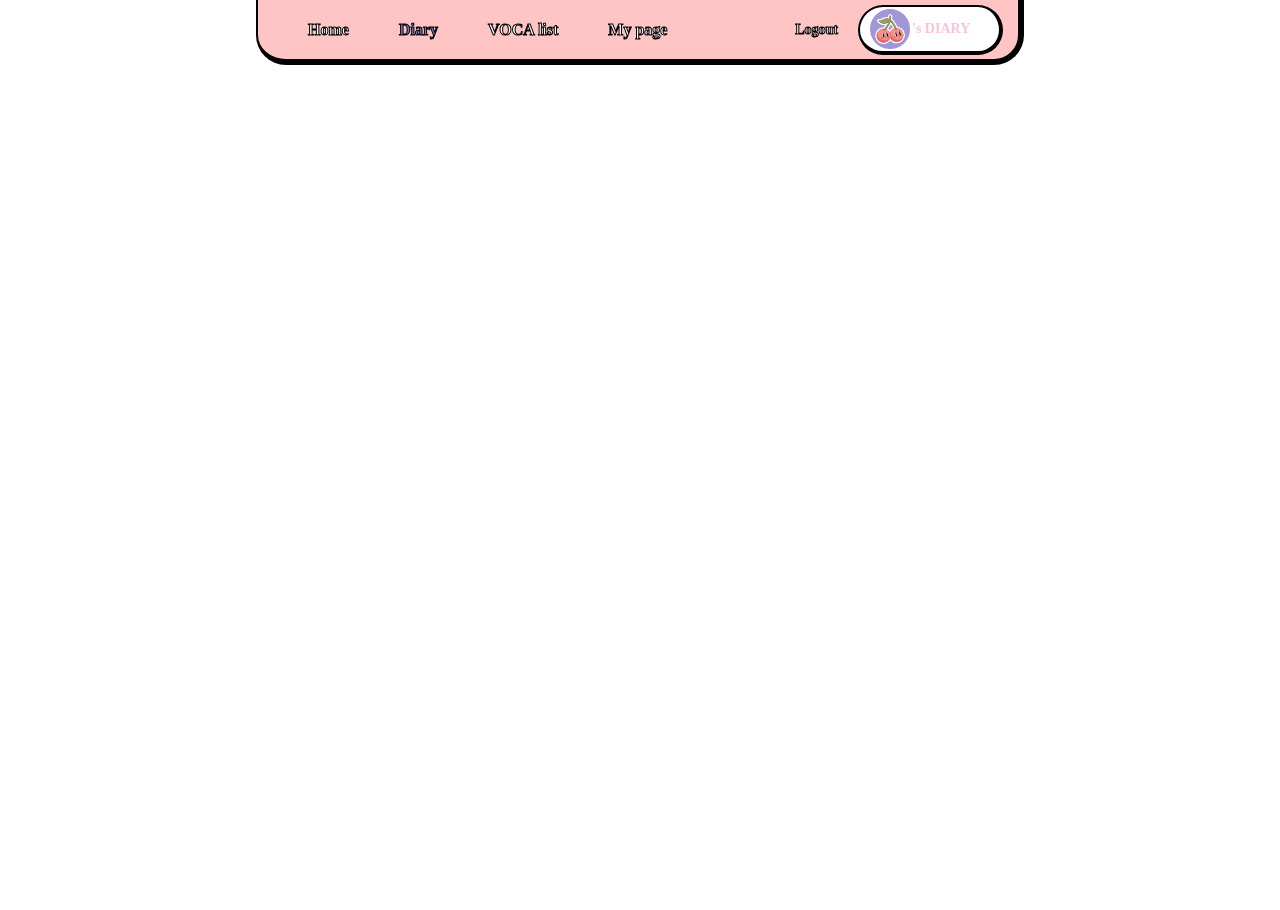
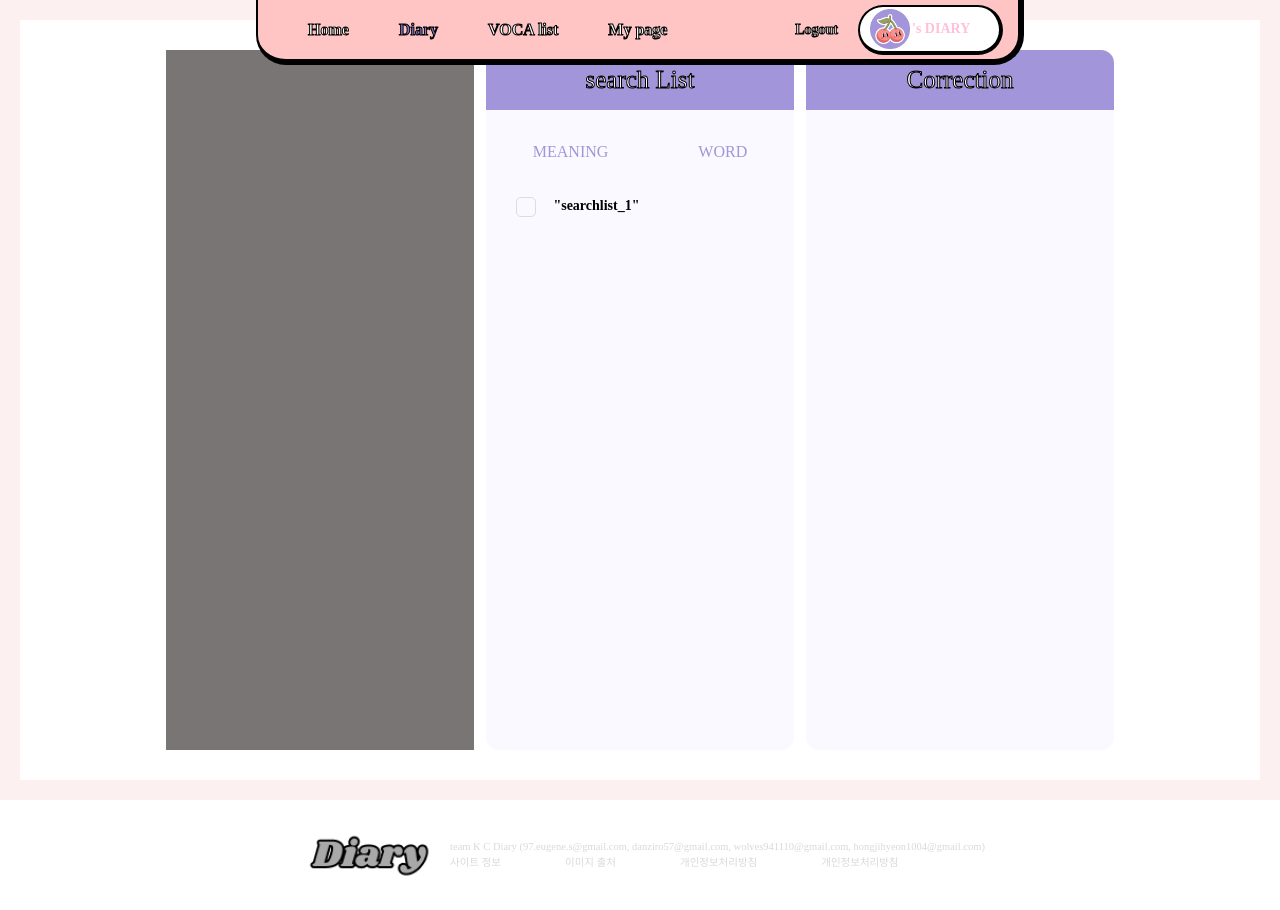
Before and after one commit to kiwowki/KiCanDiary, a React (Create React App) app in the folder client/: page /voca in a window 1280 px wide. Before the commit the page ends 800 px from the top, so only its background shows below. Built offline with nearby package versions, Linux system fonts and the light colour scheme.

Commit message:
23.12.27 서현

```diff
--- a/client/src/App.js
+++ b/client/src/App.js
@@ -1,11 +1,14 @@
 import React, { useEffect, useState } from "react";
-import { BrowserRouter, Route, Routes } from "react-router-dom";
+import { Route, Routes } from "react-router-dom";
 import "./assets/scss/style.scss";
 import Home from "./pages/Home";
 import Write from "./components/diary/Write";
 import Header from "./components/layout/Header";
 import HeaderMobile from "./components/layout/Header_m";
 import Aside from "./components/layout/Aside";
+import VocaList from "./components/voca/VocaList";
+import Footer from "./components/layout/Footer";
+import Main from "./components/layout/Main";
 
 const App = () => {
     const [isMobile, setIsMobile] = useState(false);
@@ -25,16 +28,48 @@ const App = () => {
     }, []);
 
     return (
-        <BrowserRouter>
-            <Routes>
-                {/* Home 페이지 */}
-                <Route path="/" element={<Home> <Aside /> </Home>} />
+        <>
+            <Main>
+                <Routes>
+                    {/* Home 페이지 */}
+                    <Route
+                        path="/"
+                        element={
+                            <>
+                                <Home />
+                                <Aside />
+                            </>
+                        }
+                    />
 
-                <Route path="/write" element={<Write isMobile={isMobile} />} />
+                    {/* Write 페이지 */}
+                    <Route
+                        path="/write"
+                        element={
+                            <>
+                                <Header />
+                                <Write isMobile={isMobile} />
+                            </>
+                        }
+                    />
 
-                <Route path="/*" element={isMobile ? (<HeaderMobile />) : (<Header />)} />
-            </Routes>
-        </BrowserRouter >
+                    {/* VocaList 페이지 */}
+                    <Route
+                        path="/voca"
+                        element={
+                            <>
+                                <Header />
+                                <VocaList isMobile={isMobile} />
+                            </>
+                        }
+                    />
+
+                    {/* 다른 페이지에는 Header가 나오도록 설정 */}
+                    <Route path="/*" element={isMobile ? <HeaderMobile /> : <Header />} />
+                </Routes>
+            </Main>
+            <Footer />
+        </>
     );
 };
 
--- /dev/null
+++ b/client/src/assets/scss/section/_footer.scss
@@ -0,0 +1,43 @@
+#footer {
+    width: 100%;
+    height: 110px;
+    display: flex;
+    justify-content: center;
+    font-family: var(--pre);
+    color: var(--black200);
+    font-weight: 400;
+    .footer__1 {
+        display: flex;
+        align-items: center;
+        img {
+            width: 145px;
+            filter: grayscale(10);
+        }
+    }
+    .footer__2 {
+        padding-left: 10px;
+        display: flex;
+        justify-content: center;
+        flex-direction: column;
+        font-size: 10.5px;
+        .footer__2-1 {
+        }
+        .footer__2-2 {
+            ul {
+                display: flex;
+                li {
+                    a {
+                        margin: 10px 5vw;
+                        color: var(--black200);
+
+
+
+                        &:first-child {
+                            margin-left: 0;
+                        }
+                    }
+                }
+            }
+        }
+    }
+}
--- /dev/null
+++ b/client/src/assets/scss/section/_vocalist.scss
@@ -0,0 +1,93 @@
+#vocalist {
+    width: 100%;
+    height: 100vh;
+    display: flex;
+    justify-content: center;
+    overflow: hidden;
+    align-items: center;
+    .vocalist__wrap {
+        display: flex;
+        .voca__right {
+            width: 24vw;
+            height: 700px;
+            margin: 0 0.5vw;
+            background-color: var(--box-purple3);
+            border-radius: 13px;
+            overflow: hidden;
+            h2 {
+                display: flex;
+                align-items: center;
+                justify-content: center;
+                height: 60px;
+                background-color: var(--box-purple1);
+                color: var(--white);
+                -webkit-text-stroke: 1px var(--black);
+                font-size: 25px;
+            }
+            .searchlist__voca__title {
+                display: flex;
+                justify-content: center;
+                margin: 30px 25px;
+
+                h3 {
+                    font-size: 16px;
+                    font-family: var(--dela);
+                    color: var(--box-purple1);
+                    &:first-child {
+                        margin-right: 90px;
+                    }
+                }
+            }
+            .searchlist__voca__contents {
+                padding: 0 30px;
+                label {
+                    display: flex;
+                    align-items: center;
+                    user-select: none;
+                    p {
+                        margin-left: 1rem;
+
+                    }
+                    input {
+                        width: 20px;
+                        height: 20px;
+                        border: 1.5px solid gainsboro;
+                        border-radius: 0.35rem;
+                        margin: 3px 3px 0 0;
+                    }
+
+                    input[type='checkbox']:checked {
+                        padding: 0;
+                        width: 23px;
+                        height: 23px;
+                        background-image: url("../../img/checkbox.png");
+                        background-size: 100% 100%;
+                        background-position: 50%;
+                        background-repeat: no-repeat;
+                        border: none;
+                    }
+                }
+            }
+        }
+        .mycollection {
+            width: 24vw;
+            height: 700px;
+            margin: 0 0.5vw;
+            background-color: #797575;
+            position: relative;
+            h2 {
+                position: absolute;
+                top: -20px;
+                right: 7vw;
+            }
+        }
+        .searchlist {
+            h2 {
+            }
+        }
+        .correction {
+            h2 {
+            }
+        }
+    }
+}
--- a/client/src/assets/scss/setting/_vars.scss
+++ b/client/src/assets/scss/setting/_vars.scss
@@ -29,6 +29,7 @@
     --font-pink2: #ff8cc5;
     --font-purple1: #a295da;
     --font-purple2: #8477c9;
+
     --font-red: #ff5252;
     --font-blue: #477bff;
 
@@ -40,6 +41,7 @@
     --box-pink2: #ffc5c5;
     --box-purple1: #a295da;
     --box-purple2: #8477c9;
+    --box-purple3: #FAF9FF;
 
     // border
     --border-pink: #fe8c8c;
--- a/client/src/assets/scss/style.scss
+++ b/client/src/assets/scss/style.scss
@@ -11,8 +11,10 @@
 
 // section
 @import "section/header.scss";
+@import "section/footer.scss";
 @import "section/write.scss";
 @import 'section/main.scss';
+@import 'section/vocalist.scss';
 
 // util
 @import 'util/calendar.scss';
--- a/client/src/components/diary/Write.jsx
+++ b/client/src/components/diary/Write.jsx
@@ -2,10 +2,8 @@ import React, { useRef, useState } from 'react'
 import ReactQuill from 'react-quill'
 import 'react-quill/dist/quill.snow.css'
 import { Link } from 'react-router-dom'
-import Header from '../layout/Header'
-import Header_m from '../layout/Header_m'
 
-const Write = ({ isMobile }) => {
+const Write = () => {
     const [value, setValue] = useState('')
     const quillRef = useRef(null)
 
@@ -25,7 +23,6 @@ const Write = ({ isMobile }) => {
     }
     return (
         <div id="wrap">
-            {isMobile ? <Header_m /> : <Header />}
             <div id="write" className="section__border">
                 <div className="write__wrap">
                     <div className="today__date">
--- a/client/src/components/layout/Aside.jsx
+++ b/client/src/components/layout/Aside.jsx
@@ -31,7 +31,7 @@ const Aside = () => {
                             </ul>
                         </li>
                         <li>
-                            <Link to={'/'}>Voca list</Link>
+                            <Link to={'/voca'}>Voca list</Link>
                         </li>
                         <li>
                             <Link to={'/'}>My page</Link>
--- /dev/null
+++ b/client/src/components/layout/Footer.jsx
@@ -0,0 +1,37 @@
+import React from 'react'
+import logo from '../../assets/img/logo.png'
+import { Link } from 'react-router-dom'
+
+const Footer = () => {
+    return (
+        <div id="footer">
+            <div className="footer__1">
+                <img src={logo} alt="logo" />
+            </div>
+            <div className="footer__2">
+                <div className="footer__2-1">
+                    team K C Diary (97.eugene.s@gmail.com, danziro57@gmail.com,
+                    wolves941110@gmail.com, hongjihyeon1004@gmail.com)
+                </div>
+                <div className="footer__2-2">
+                    <ul>
+                        <li>
+                            <Link to={'/'}>사이트 정보</Link>
+                        </li>
+                        <li>
+                            <Link to={'/'}>이미지 출처</Link>
+                        </li>
+                        <li>
+                            <Link to={'/'}>개인정보처리방침</Link>
+                        </li>
+                        <li>
+                            <Link to={'/'}>개인정보처리방침</Link>
+                        </li>
+                    </ul>
+                </div>
+            </div>
+        </div>
+    )
+}
+
+export default Footer
--- /dev/null
+++ b/client/src/components/layout/Main.jsx
@@ -0,0 +1,11 @@
+import React from 'react'
+
+const Main = (props) => {
+    return (
+        <main id="Main" role="main">
+            {props.children}
+        </main>
+    )
+}
+
+export default Main
--- /dev/null
+++ b/client/src/components/voca/VocaList.jsx
@@ -0,0 +1,39 @@
+import React from 'react'
+
+const VocaList = () => {
+    return (
+        <div id="wrap">
+            <div id="vocalist" className="section__border">
+                <div className="vocalist__wrap">
+                    <div className="mycollection">
+                        <h2>My Collection</h2>
+                    </div>
+                    <div className="searchlist voca__right">
+                        <h2>search List</h2>
+                        <div className="contents">
+                            <div className="searchlist__voca__title">
+                                <h3>MEANING</h3>
+                                <h3>WORD</h3>
+                            </div>
+                            <div className="searchlist__voca__contents">
+                                <label htmlFor="searchlist_1">
+                                    <input
+                                        type="checkbox"
+                                        id="searchlist_1"
+                                        name="searchlist_1"
+                                    />
+                                    <p>"searchlist_1"</p>
+                                </label>
+                            </div>
+                        </div>
+                    </div>
+                    <div className="correction voca__right">
+                        <h2>Correction</h2>
+                    </div>
+                </div>
+            </div>
+        </div>
+    )
+}
+
+export default VocaList
--- a/client/src/index.js
+++ b/client/src/index.js
@@ -2,9 +2,11 @@ import React from "react";
 import ReactDOM from "react-dom/client";
 import App from "./App";
 
+import { BrowserRouter } from "react-router-dom";
+
 const root = ReactDOM.createRoot(document.getElementById("root"));
 root.render(
-    <React.StrictMode>
+    <BrowserRouter>
         <App />
-    </React.StrictMode>
+    </BrowserRouter>
 );
```
Also changed, not shown: client/src/assets/img/checkbox.png (added), 1 other file (tests, documents, lock files or other folders).
